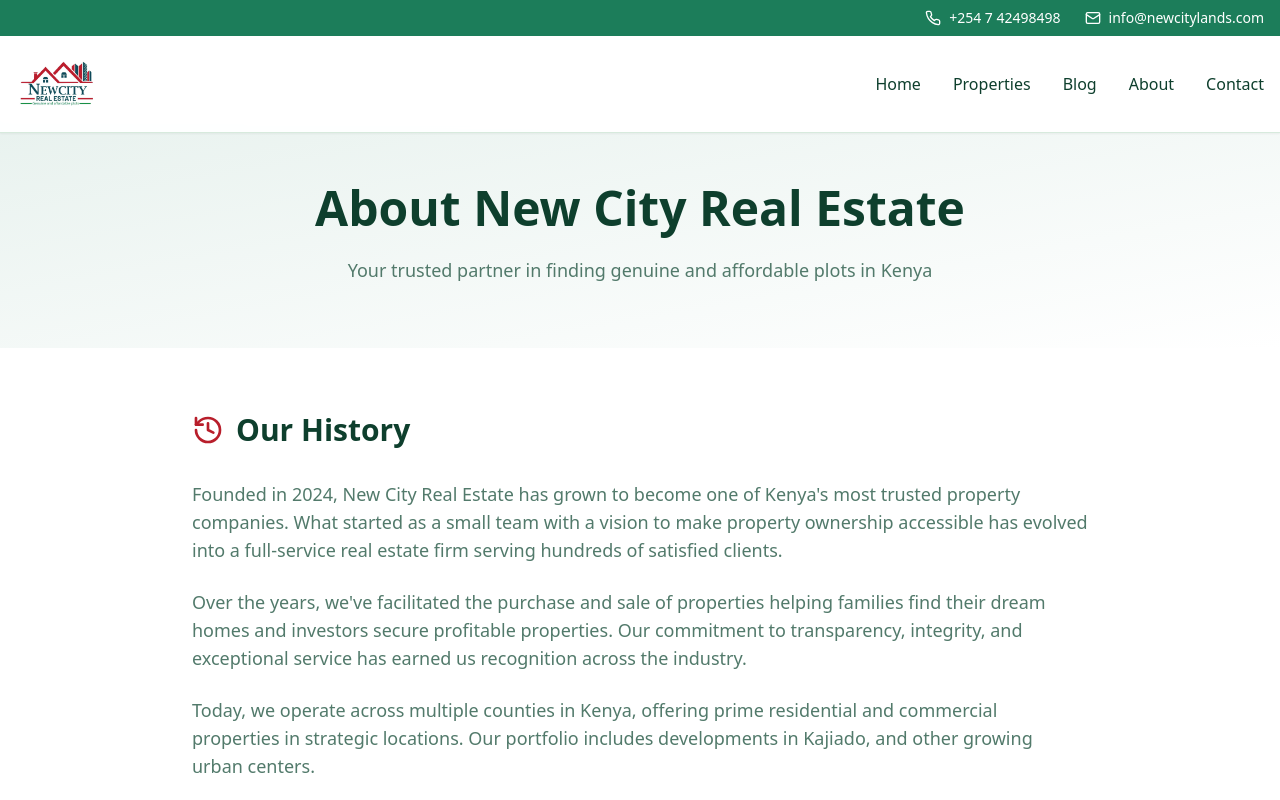
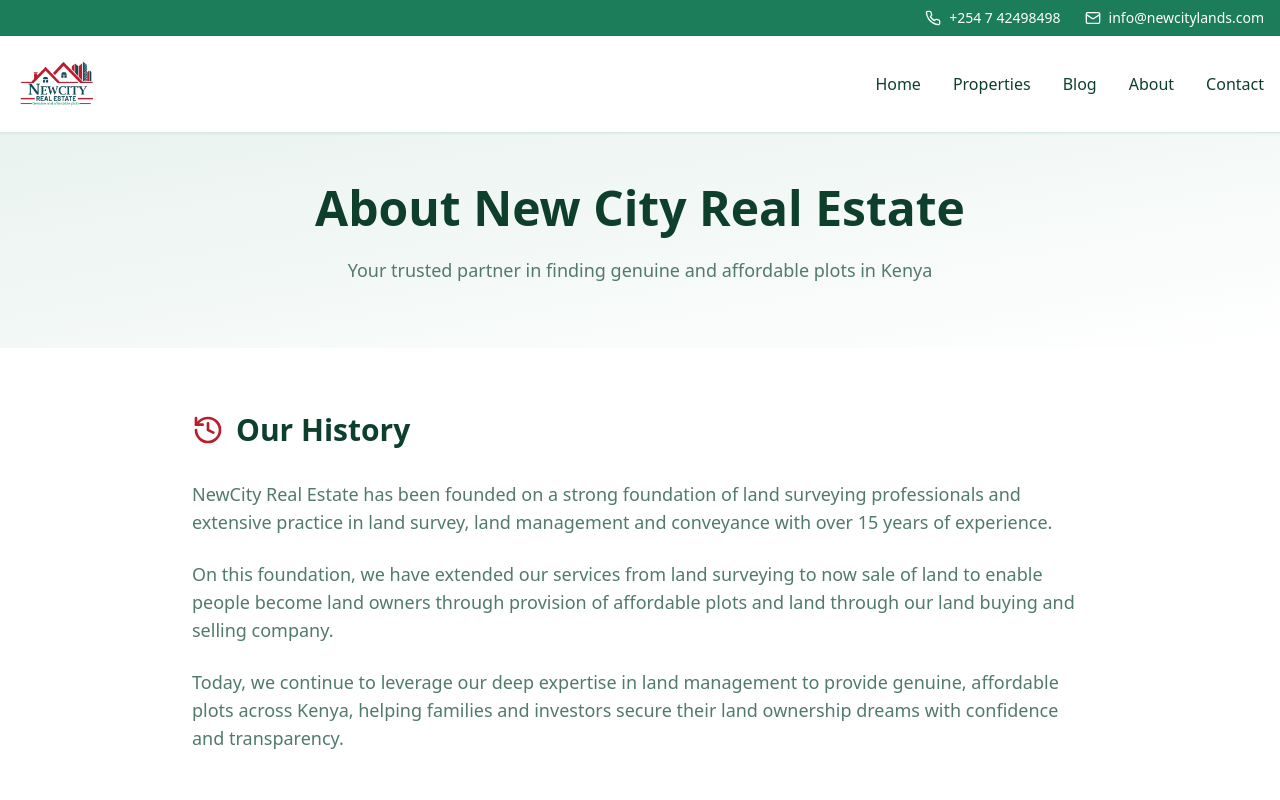
Before and after one commit to osundwacyril/newcity-site-spark, a React (Vite) app: page /about in a window 1280 px wide. Shown: the top 800 px of the page. Built offline with nearby package versions, Linux system fonts and the light colour scheme; the HTML template or start-up script is replaced by a standard one.

Commit message:
Add company history

```diff
--- a/src/components/AboutSection.tsx
+++ b/src/components/AboutSection.tsx
@@ -68,14 +68,13 @@ export const AboutSection = () => {
                   About NewCity Real Estate
                 </h3>
                 <p className="text-muted-foreground mb-4">
-                  NewCity Real Estate offers affordable, genuine plots for sale in Kenya with ready title deeds.
-                  We are the leading genuine real estate company in Kenya, committed to helping you secure
-                  your investment.
+                  NewCity Real Estate has been founded on a strong foundation of land surveying professionals
+                  and extensive practice in land survey, land management and conveyance with over 15 years of experience.
                 </p>
                 <p className="text-muted-foreground">
-                  Our properties are strategically located in high-growth areas across Kenya, ensuring
-                  excellent returns on your investment. We provide comprehensive support throughout your
-                  purchase journey.
+                  On this foundation, we have extended our services from land surveying to now sale of land to
+                  enable people become land owners through provision of affordable plots and land. We provide
+                  comprehensive support throughout your purchase journey with genuine plots and ready title deeds.
                 </p>
               </div>
               <div className="space-y-4">
--- a/src/pages/About.tsx
+++ b/src/pages/About.tsx
@@ -69,19 +69,18 @@ const About = () => {
               </div>
               <div className="space-y-6 text-muted-foreground">
                 <p className="text-lg">
-                  Founded in 2024, New City Real Estate has grown to become one of Kenya's most trusted property
-                  companies. What started as a small team with a vision to make property ownership accessible has
-                  evolved into a full-service real estate firm serving hundreds of satisfied clients.
+                  NewCity Real Estate has been founded on a strong foundation of land surveying professionals
+                  and extensive practice in land survey, land management and conveyance with over 15 years of experience.
                 </p>
                 <p className="text-lg">
-                  Over the years, we've facilitated the purchase and sale of properties
-                  helping families find their dream homes and investors secure profitable properties. Our commitment
-                  to transparency, integrity, and exceptional service has earned us recognition across the industry.
+                  On this foundation, we have extended our services from land surveying to now sale of land to
+                  enable people become land owners through provision of affordable plots and land through our
+                  land buying and selling company.
                 </p>
                 <p className="text-lg">
-                  Today, we operate across multiple counties in Kenya, offering prime residential and commercial
-                  properties in strategic locations. Our portfolio includes developments in
-                  Kajiado, and other growing urban centers.
+                  Today, we continue to leverage our deep expertise in land management to provide genuine,
+                  affordable plots across Kenya, helping families and investors secure their land ownership dreams
+                  with confidence and transparency.
                 </p>
               </div>
             </div>
```
